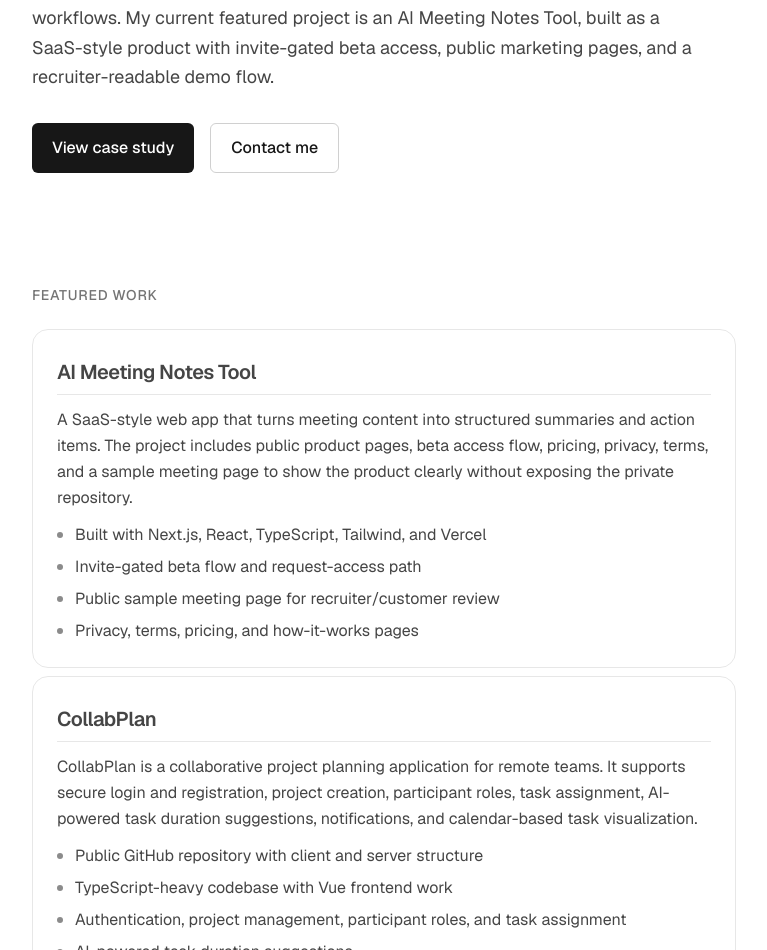
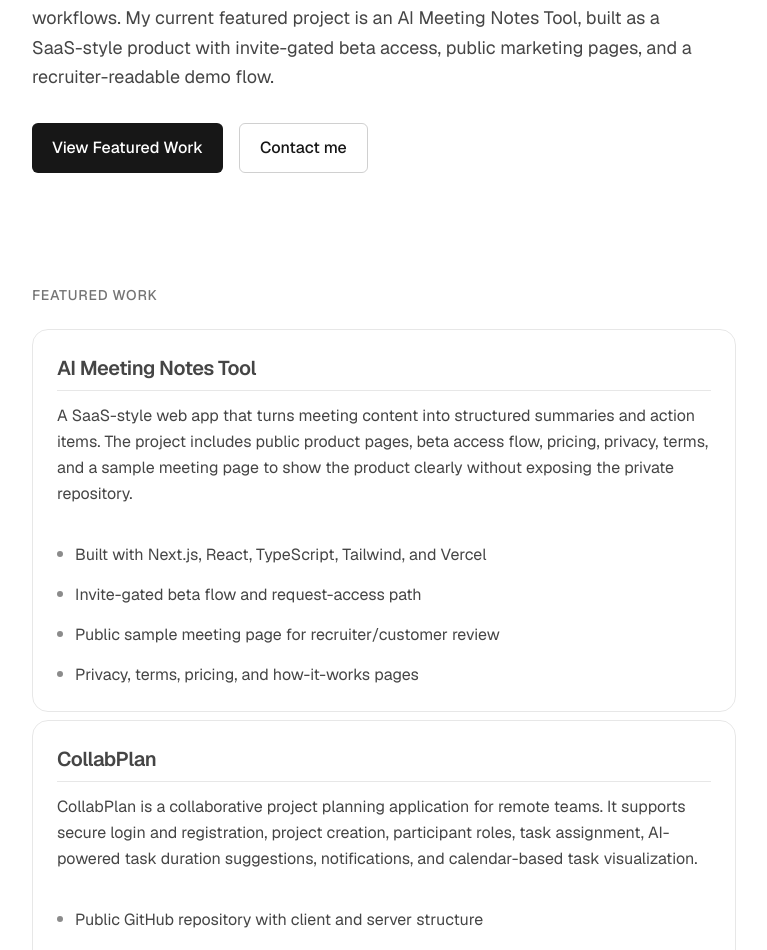
Before and after one commit to davidIvankov/PortfolioProject, a Next.js app: page / in a window 1280 px wide. Shown: the part 382-1332 px from the top of the page, without its empty margins (256-1023 px from the left). Built offline with nearby package versions, Linux system fonts and the light colour scheme.

Commit message:
fix(home): clean featured work structure

```diff
--- a/src/app/page.tsx
+++ b/src/app/page.tsx
@@ -53,7 +53,7 @@ export default function Home() {
               </Link>
             </li>
             <li>
-              <Link href="#featured-project" className="hover:text-foreground">
+              <Link href="#featured-work" className="hover:text-foreground">
                 Featured Work
               </Link>
             </li>
@@ -85,10 +85,10 @@ export default function Home() {
           </p>
           <div className="mt-8 flex flex-col gap-3 sm:flex-row sm:gap-4">
             <a
-              href="#featured-project"
+              href="#featured-work"
               className="inline-flex items-center justify-center rounded-md bg-foreground px-5 py-3 text-sm font-medium text-background sm:text-base"
             >
-              View case study
+              View Featured Work
             </a>
             <a
               href="#contact"
@@ -99,37 +99,29 @@ export default function Home() {
           </div>
         </section>
 
-        <section
-          id="featured-project"
-          aria-labelledby="featured-heading"
-          className="mb-20 sm:mb-28 scroll-mt-16"
-        >
-          <h2
-            id="featured-heading"
-            aria-labelledby="featured-heading"
-            className="text-xs font-medium uppercase tracking-wider text-foreground/60 sm:text-sm"
-          >
+        <section id="featured-work" className="mb-20 sm:mb-28 scroll-mt-16">
+          <h2 className="text-xs font-medium uppercase tracking-wider text-foreground/60 sm:text-sm">
             Featured Work
           </h2>
           <ul className="mt-6 space-y-2 text-base text-foreground/80">
             <li>
               <article className="flex flex-col gap-3 rounded-2xl border border-foreground/10 p-6">
-                <h3 className="w-full border-b border-foreground/10 pb-2 text-lg font-semibold tracking-tight sm:text-xl flex-shrink-0 mt-1">
+                <h3 className="border-b border-foreground/10 pb-2 text-lg font-semibold tracking-tight sm:text-xl">
                   AI Meeting Notes Tool
                 </h3>
-                <p className="flex-1 text-base leading-relaxed text-foreground/80">
+                <p className="text-base leading-relaxed text-foreground/80">
                   A SaaS-style web app that turns meeting content into
                   structured summaries and action items. The project includes
                   public product pages, beta access flow, pricing, privacy,
                   terms, and a sample meeting page to show the product clearly
                   without exposing the private repository.
                 </p>
-                <ul className="space-y-2 text-base text-foreground/80">
+                <ul className="mt-6 space-y-4">
                   {aiMeetingNotesToolProofPoints.map((point) => (
-                    <li key={point} className="flex gap-3 items-center">
+                    <li key={point} className="flex items-start gap-3">
                       <span
                         aria-hidden="true"
-                        className="inline-block h-1.5 w-1.5 shrink-0 rounded-full bg-foreground/50"
+                        className="mt-2 inline-block h-1.5 w-1.5 shrink-0 rounded-full bg-foreground/50"
                       />
                       <span>{point}</span>
                     </li>
@@ -139,22 +131,22 @@ export default function Home() {
             </li>
             <li>
               <article className="flex flex-col gap-3 rounded-2xl border border-foreground/10 p-6">
-                <h3 className="w-full border-b border-foreground/10 pb-2 text-lg font-semibold tracking-tight sm:text-xl flex-shrink-0 mt-1">
+                <h3 className="border-b border-foreground/10 pb-2 text-lg font-semibold tracking-tight sm:text-xl">
                   CollabPlan
                 </h3>
-                <p className="flex-1 text-base leading-relaxed text-foreground/80">
+                <p className="text-base leading-relaxed text-foreground/80">
                   CollabPlan is a collaborative project planning application for
                   remote teams. It supports secure login and registration,
                   project creation, participant roles, task assignment,
                   AI-powered task duration suggestions, notifications, and
                   calendar-based task visualization.
                 </p>
-                <ul className="space-y-2 text-base text-foreground/80">
+                <ul className="mt-6 space-y-4">
                   {collabPlanProofPoints.map((point) => (
-                    <li key={point} className="flex gap-3 items-center">
+                    <li key={point} className="flex items-start gap-3">
                       <span
                         aria-hidden="true"
-                        className="inline-block h-1.5 w-1.5 shrink-0 rounded-full bg-foreground/50"
+                        className="mt-2 inline-block h-1.5 w-1.5 shrink-0 rounded-full bg-foreground/50"
                       />
                       <span>{point}</span>
                     </li>
```
